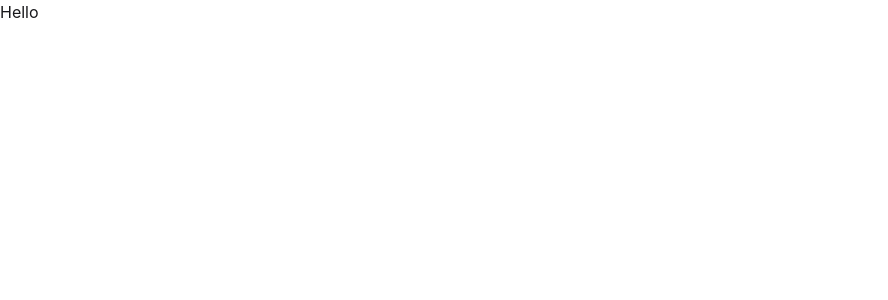
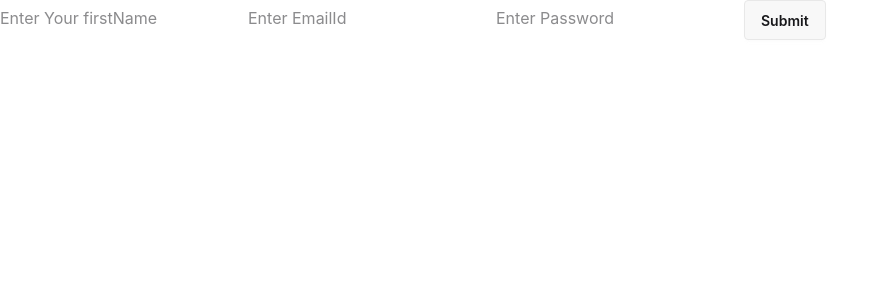
Before and after one commit to mr-sohan1/LEETCODE-FRONTEND, a React app: page /signup in a window 1280 px wide. Shown: the top 300 px of the page, without its empty margins (0-888 px from the left). Built offline with nearby package versions, Linux system fonts and the light colour scheme; the HTML template or start-up script is replaced by a standard one.

Commit message:
Signup part1

```diff
--- a/src/App.jsx
+++ b/src/App.jsx
@@ -1,8 +1,15 @@
+import { Routes, Route } from "react-router";
+import Homepage from "./pages/Homepage";
+import Signup from "./pages/Signup";
+import Login from "./pages/Login";
+
 function App(){
     return(
-        <>
-        <h1>Hello</h1>
-        </>
+    <Routes>
+      <Route path="/" element={<Homepage></Homepage>}></Route>
+      <Route path="/login" element={<Login></Login>}></Route>
+      <Route path="/signup" element={<Signup></Signup>}></Route>
+    </Routes>
     )
 }
 
--- a/src/main.jsx
+++ b/src/main.jsx
@@ -1,10 +1,14 @@
 import { createRoot } from 'react-dom/client'
+import { BrowserRouter } from "react-router"
 import './Index.css'
 import App from './App'
 
 function Main(){
   return(
-    <App></App>
+    <BrowserRouter>
+     <App></App>
+     </BrowserRouter>
+
   )
 }
 
--- /dev/null
+++ b/src/pages/Homepage.jsx
@@ -0,0 +1,9 @@
+function Homepage(){
+    return(
+        <>
+        Home page
+        </>
+    )
+}
+
+export default Homepage;
--- /dev/null
+++ b/src/pages/Login.jsx
@@ -0,0 +1,9 @@
+function Login(){
+    return(
+        <>
+     login page
+        </>
+    )
+}
+
+export default Login;
--- /dev/null
+++ b/src/pages/Signup.jsx
@@ -0,0 +1,17 @@
+import { useForm } from 'react-hook-form'
+
+function Signup(){
+
+     const { register, handleSubmit, formState: { errors }} = useForm();
+
+    return(
+        <form onSubmit={handleSubmit((data)=>console.log(data))} >
+            <input  {...register('firstName')} placeholder='Enter Your firstName' />
+             <input  {...register('emailID')} placeholder='Enter EmailId' />
+              <input  {...register('password')} placeholder='Enter Password'/>
+              <button type="submit" className="btn">Submit</button>
+        </form>
+    )
+}
+
+export default Signup;
```
